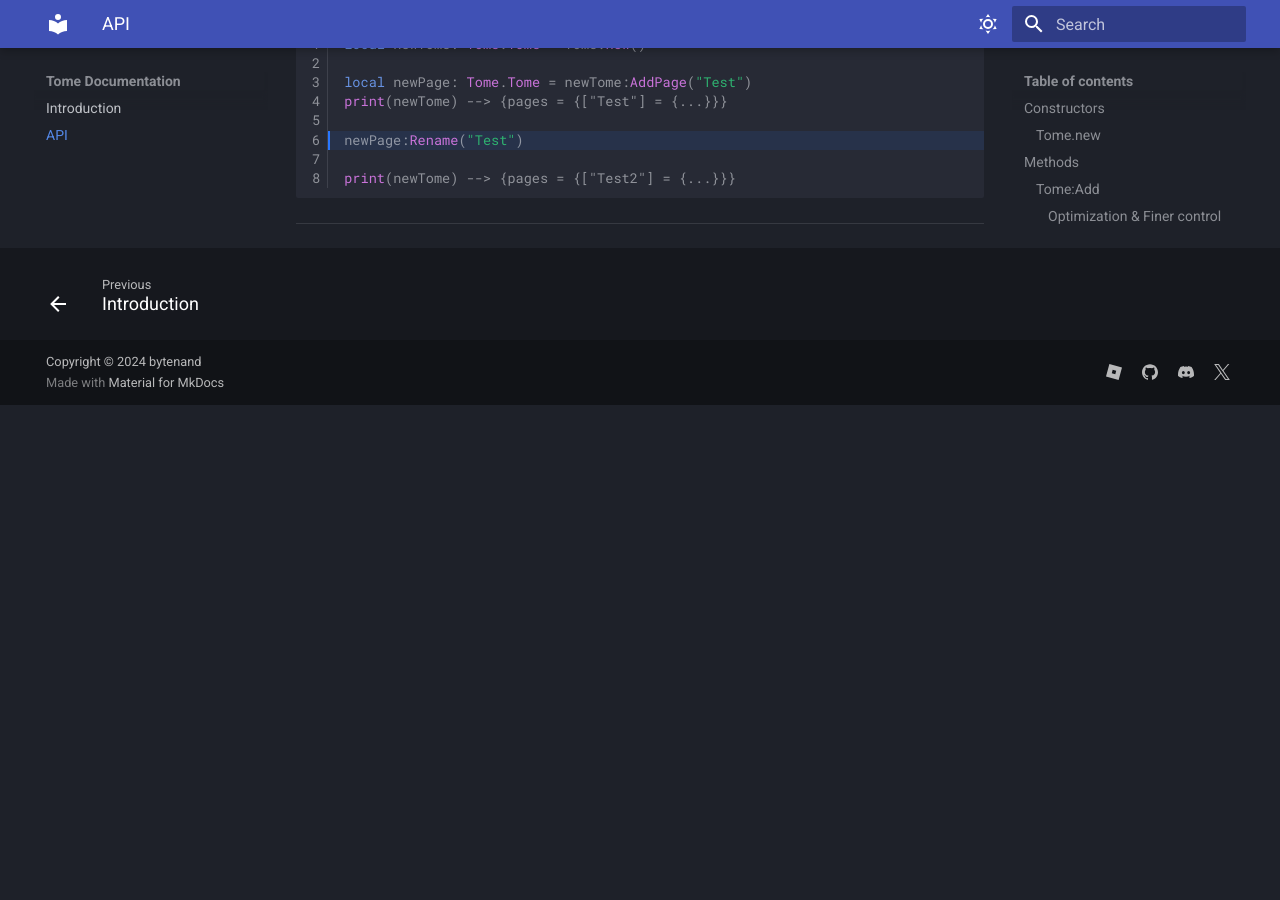
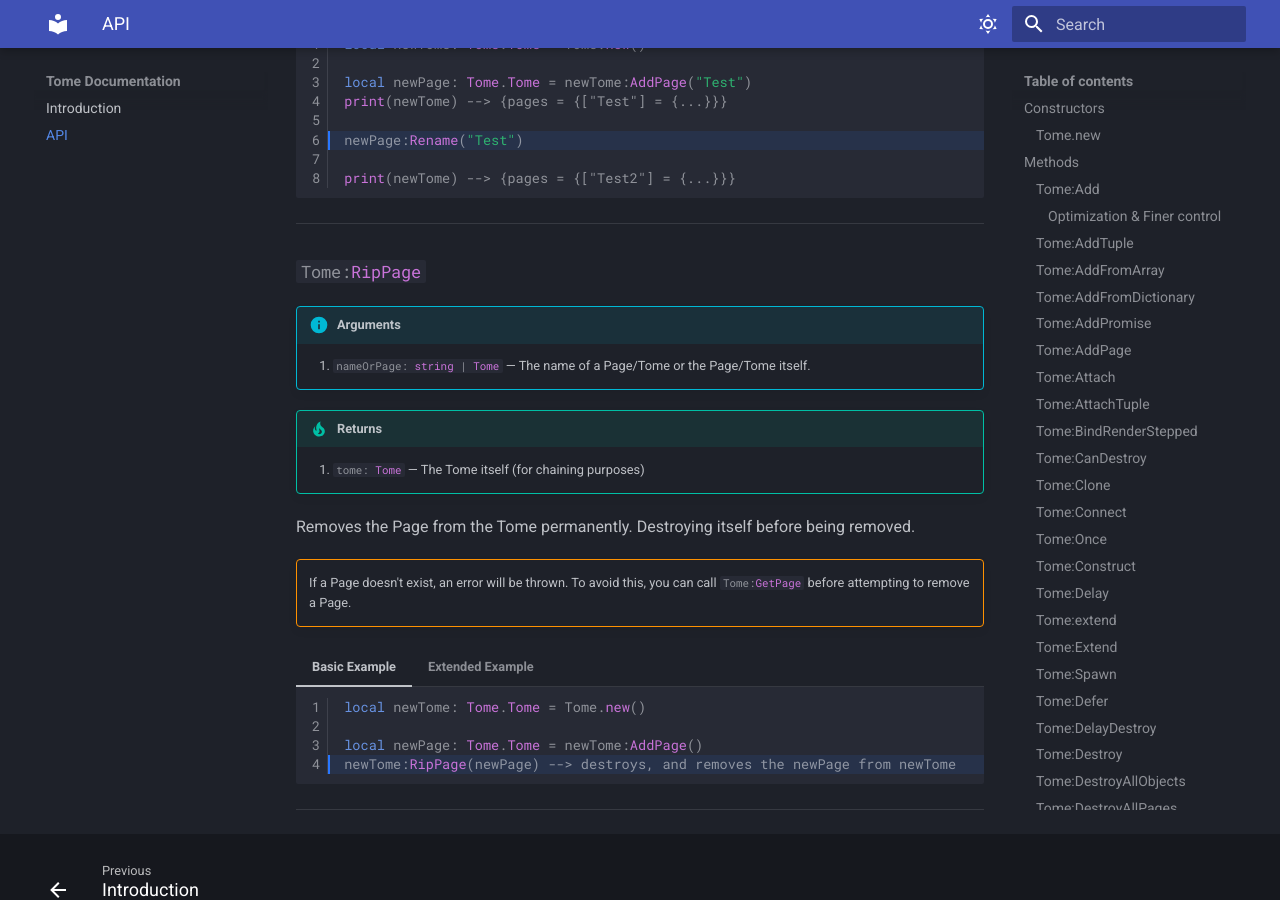
Before and after one commit to y29r/tome-docs, an MkDocs documentation site: the page built from docs/API.md, in a window 1280 px wide and 900 px high, scrolled down 28314 px. Built offline with MkDocs 1.6.1 and Material for MkDocs 9.7.7, drawn with Linux system fonts in a browser that asks for light colours; before the commit the page ends 28719 px from its top, so only the background shows below that.

Commit message:
Added Tome:RipPage

````diff
--- a/docs/API.md
+++ b/docs/API.md
@@ -1457,3 +1457,36 @@ Renames the Tome internally. This is usually used for debugging. But can be used
 	```
 
 ---
+
+### `#!luau Tome:RipPage`
+
+!!! info "Arguments"
+	1. `#!luau nameOrPage: string | Tome` &mdash; The name of a Page/Tome or the Page/Tome itself.
+
+!!! tip "Returns"
+	1. `#!luau tome: Tome` &mdash; The Tome itself (for chaining purposes)
+
+Removes the Page from the Tome permanently. Destroying itself before being removed.
+
+!!! warning ""
+	If a Page doesn't exist, an error will be thrown. To avoid this, you can call `#!luau Tome:GetPage` before attempting to remove a Page.
+
+=== "Basic Example"
+	```luau linenums="1" hl_lines="4-4"
+	local newTome: Tome.Tome = Tome.new()
+
+	local newPage: Tome.Tome = newTome:AddPage()
+	newTome:RipPage(newPage) --> destroys, and removes the newPage from newTome
+	```
+
+=== "Extended Example"
+	```luau linenums="1" hl_lines="6-6"
+	local newTome: Tome.Tome = Tome.new()
+
+	local newPage: Tome.Tome = newTome:AddPage("Test")
+	local newPage2: Tome.Tome = newTome:AddPage("Test2")
+
+	newTome:RipPage(newPage):RipPage(newPage2)
+	```
+
+---
````
